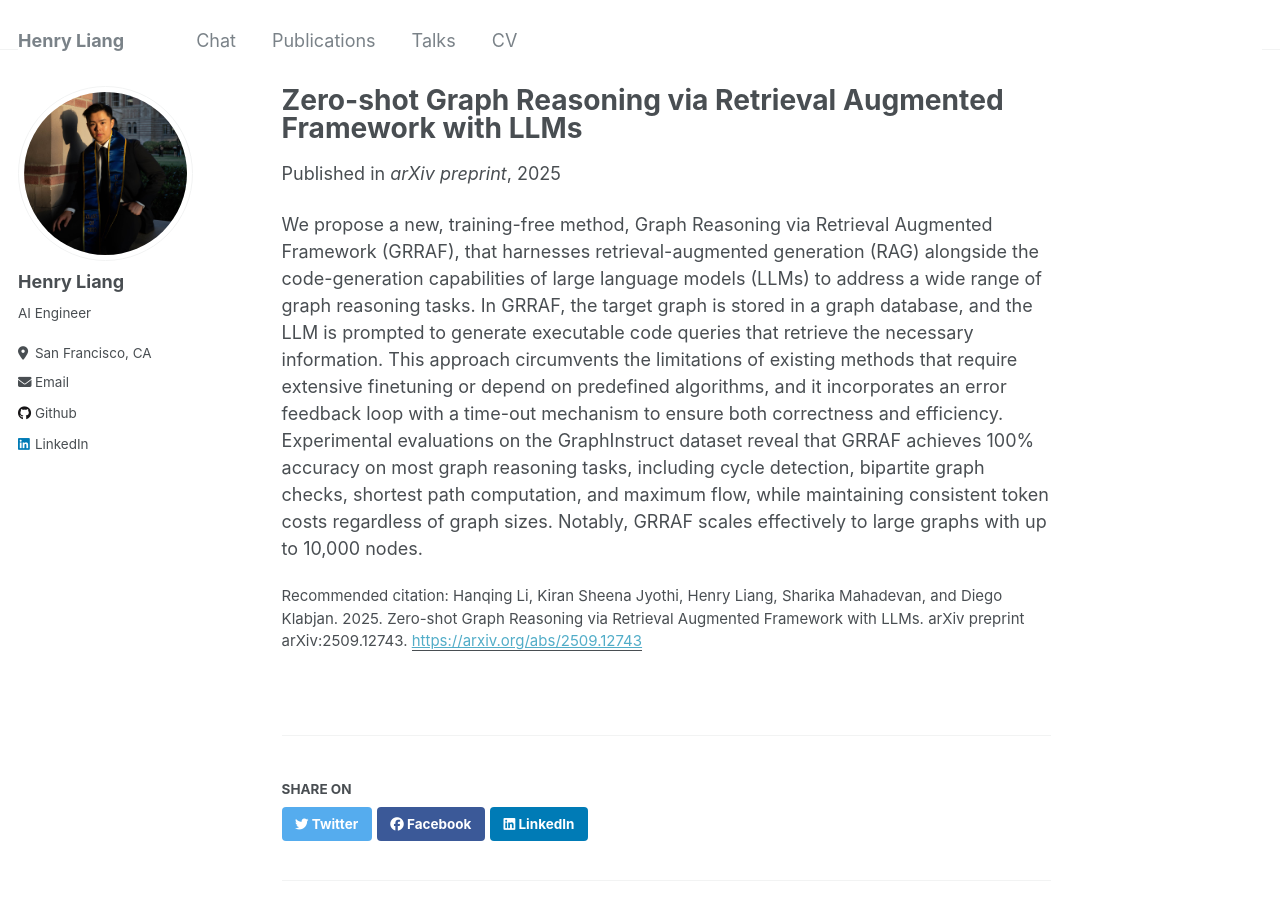
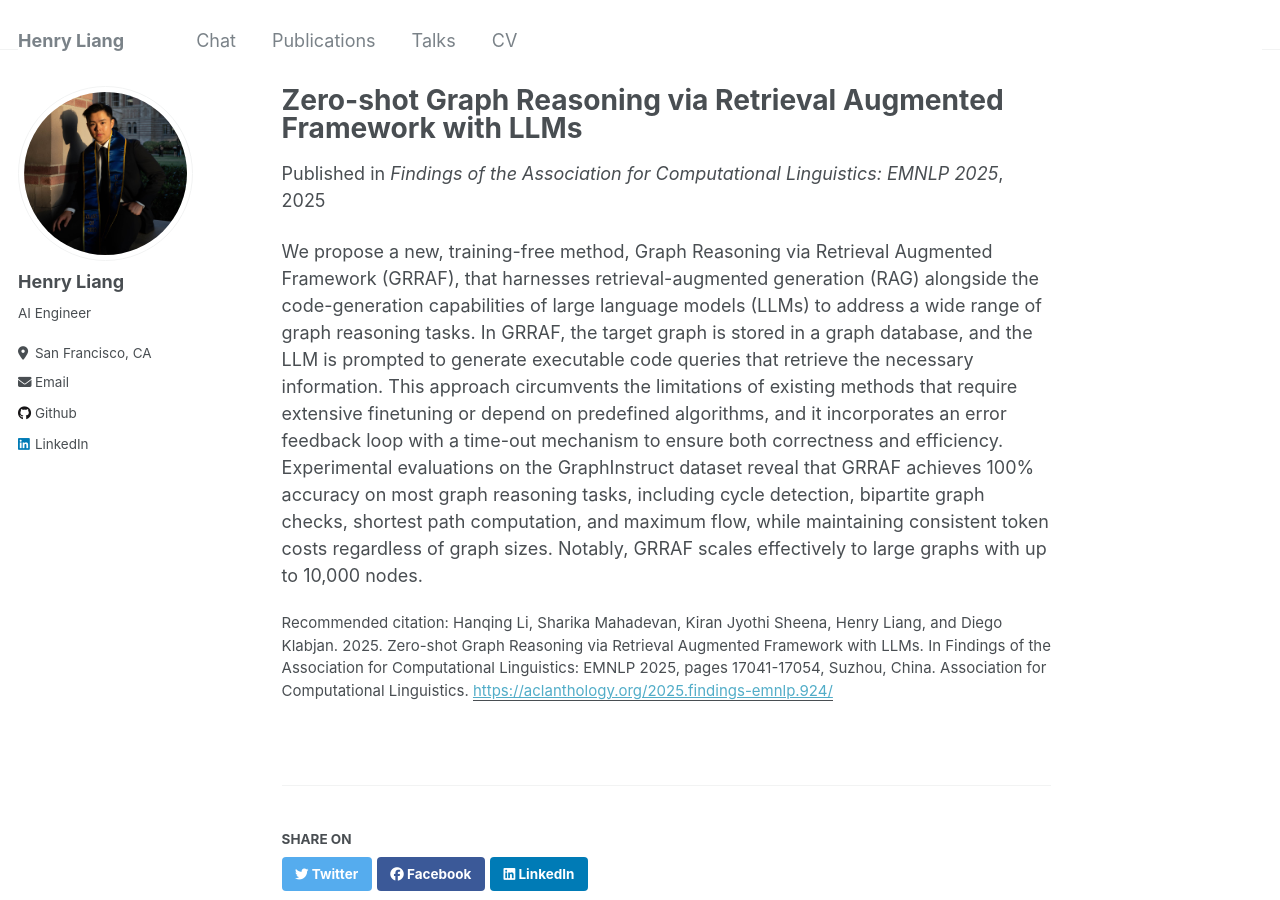
Before and after one commit to HenryLiang-123/HenryLiang-123.github.io, a Jekyll site: the page built from _publications/grraf.md, in a window 1280 px wide and 900 px high. Built offline with Jekyll 4.4.1, drawn with Linux system fonts in a browser that asks for light colours.

Commit message:
Update GRRAF publication with ACL Anthology citation
- Venue: Findings of EMNLP 2025
- Correct author order from ACL
- Pages 17041-17054, Suzhou, China

Co-authored-by: factory-droid[bot] <138933559+factory-droid[bot]@users.noreply.github.com>

```diff
--- a/_publications/grraf.md
+++ b/_publications/grraf.md
@@ -3,10 +3,10 @@ title: "Zero-shot Graph Reasoning via Retrieval Augmented Framework with LLMs"
 collection: publications
 permalink: /publication/grraf
 excerpt: 'A training-free method achieving 100% accuracy on graph reasoning tasks while scaling to 10,000+ node graphs'
-date: 2025-09-16
-venue: 'arXiv preprint'
-paperurl: 'https://arxiv.org/abs/2509.12743'
-citation: 'Hanqing Li, Kiran Sheena Jyothi, Henry Liang, Sharika Mahadevan, and Diego Klabjan. 2025. Zero-shot Graph Reasoning via Retrieval Augmented Framework with LLMs. arXiv preprint arXiv:2509.12743.'
+date: 2025-11-01
+venue: 'Findings of the Association for Computational Linguistics: EMNLP 2025'
+paperurl: 'https://aclanthology.org/2025.findings-emnlp.924/'
+citation: 'Hanqing Li, Sharika Mahadevan, Kiran Jyothi Sheena, Henry Liang, and Diego Klabjan. 2025. Zero-shot Graph Reasoning via Retrieval Augmented Framework with LLMs. In Findings of the Association for Computational Linguistics: EMNLP 2025, pages 17041-17054, Suzhou, China. Association for Computational Linguistics.'
 ---
 
 We propose a new, training-free method, Graph Reasoning via Retrieval Augmented Framework (GRRAF), that harnesses retrieval-augmented generation (RAG) alongside the code-generation capabilities of large language models (LLMs) to address a wide range of graph reasoning tasks. In GRRAF, the target graph is stored in a graph database, and the LLM is prompted to generate executable code queries that retrieve the necessary information. This approach circumvents the limitations of existing methods that require extensive finetuning or depend on predefined algorithms, and it incorporates an error feedback loop with a time-out mechanism to ensure both correctness and efficiency. Experimental evaluations on the GraphInstruct dataset reveal that GRRAF achieves 100% accuracy on most graph reasoning tasks, including cycle detection, bipartite graph checks, shortest path computation, and maximum flow, while maintaining consistent token costs regardless of graph sizes. Notably, GRRAF scales effectively to large graphs with up to 10,000 nodes.
```
